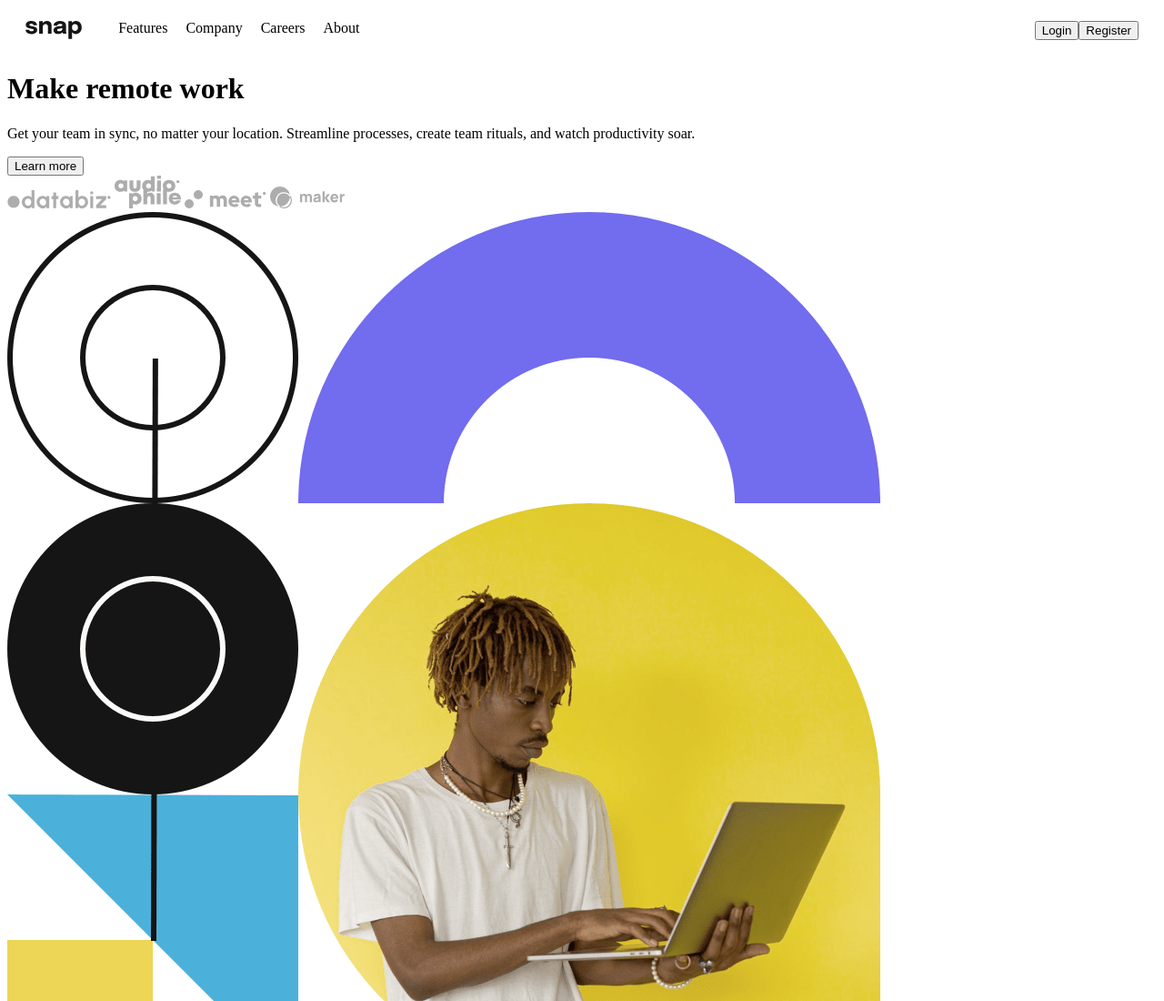
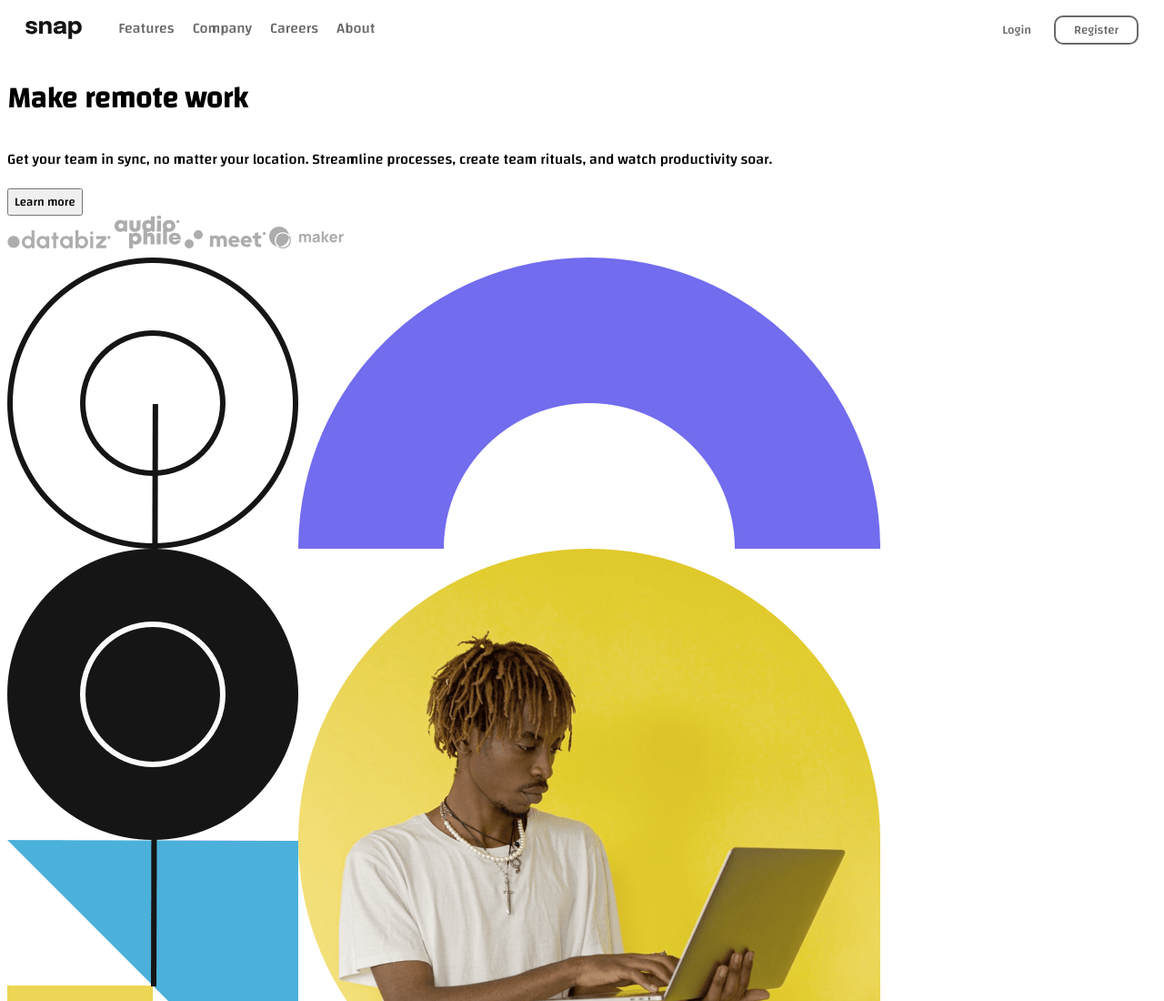
Before and after one commit to Skolpionek/IntroSection, a plain HTML site: page index.html in a window 1280 px wide. Shown: the top 1100 px of the page at 91% size. Drawn offline with Linux system fonts and the light colour scheme.

Commit message:
Make Navbar p1

```diff
--- a/Styles/components/_navbar.scss
+++ b/Styles/components/_navbar.scss
@@ -5,16 +5,12 @@ nav{
    height: 50px;
    justify-content: space-between;
    padding: 0 20px;
-   .logo{
-      height: 20px;
-   }
+   color: $MediumGray;
    .nav-left{
       display: flex;
       align-items: center;
-   }
-   .nav-right{
-      display: flex;
-      align-items: center;
+      .logo{
+         height: 20px;
       }
       ul{
          display: flex;
@@ -27,5 +23,33 @@ nav{
             margin-bottom: 5px;
          }
       }
+   }
+   .nav-right{
+      display: flex;
+      align-items: center;
+      .login{
+         background-color: transparent;
+         color: $MediumGray;
+         border: 0;
+         cursor: pointer;
+         padding: 0 25px;
+         &:hover{
+            color: $primary;
+         }
+      }
+      .register{
+         border: 2px solid $MediumGray;
+         color: $MediumGray;
+         background-color: transparent;
+         border-radius: 10px;
+         padding: 2px 20px;
+         cursor: pointer;
+         &:hover{
+            color: $primary;
+            border: 2px solid $primary;
+         }
+      }
+   }
+
    //&:hover{}
 }
--- a/Styles/style.scss
+++ b/Styles/style.scss
@@ -1,5 +1,8 @@
 @import './components/navbar';
-
+@import './res/fonts';
+*{
+   font-family: $font;
+}
 
 .attribution { font-size: 11px; text-align: center; }
 .attribution a { color: hsl(228, 45%, 44%); }
```
Also changed, not shown: Styles/style.css, 1 other file. Lines whose indentation alone changed are shown as unchanged.
